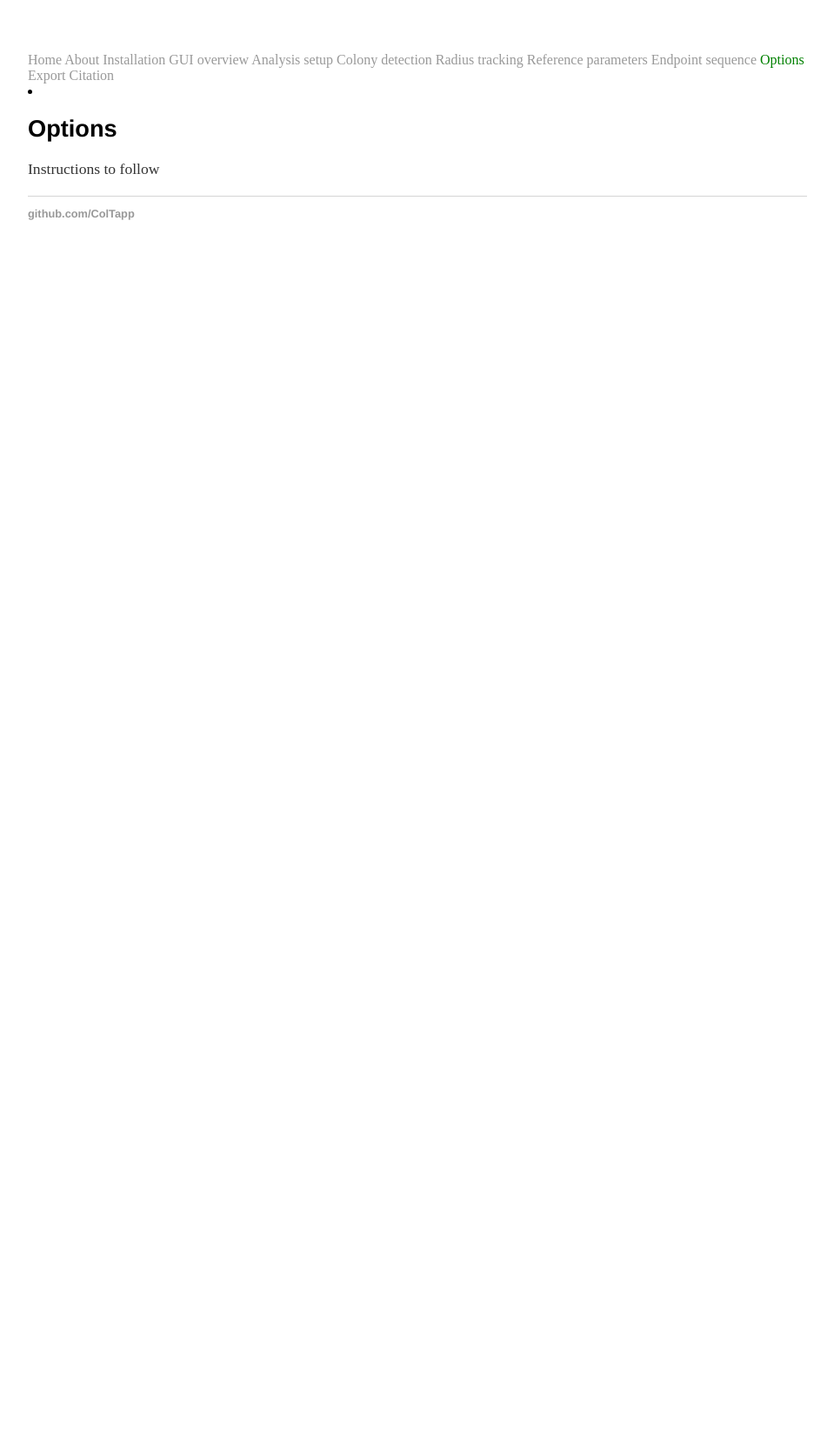
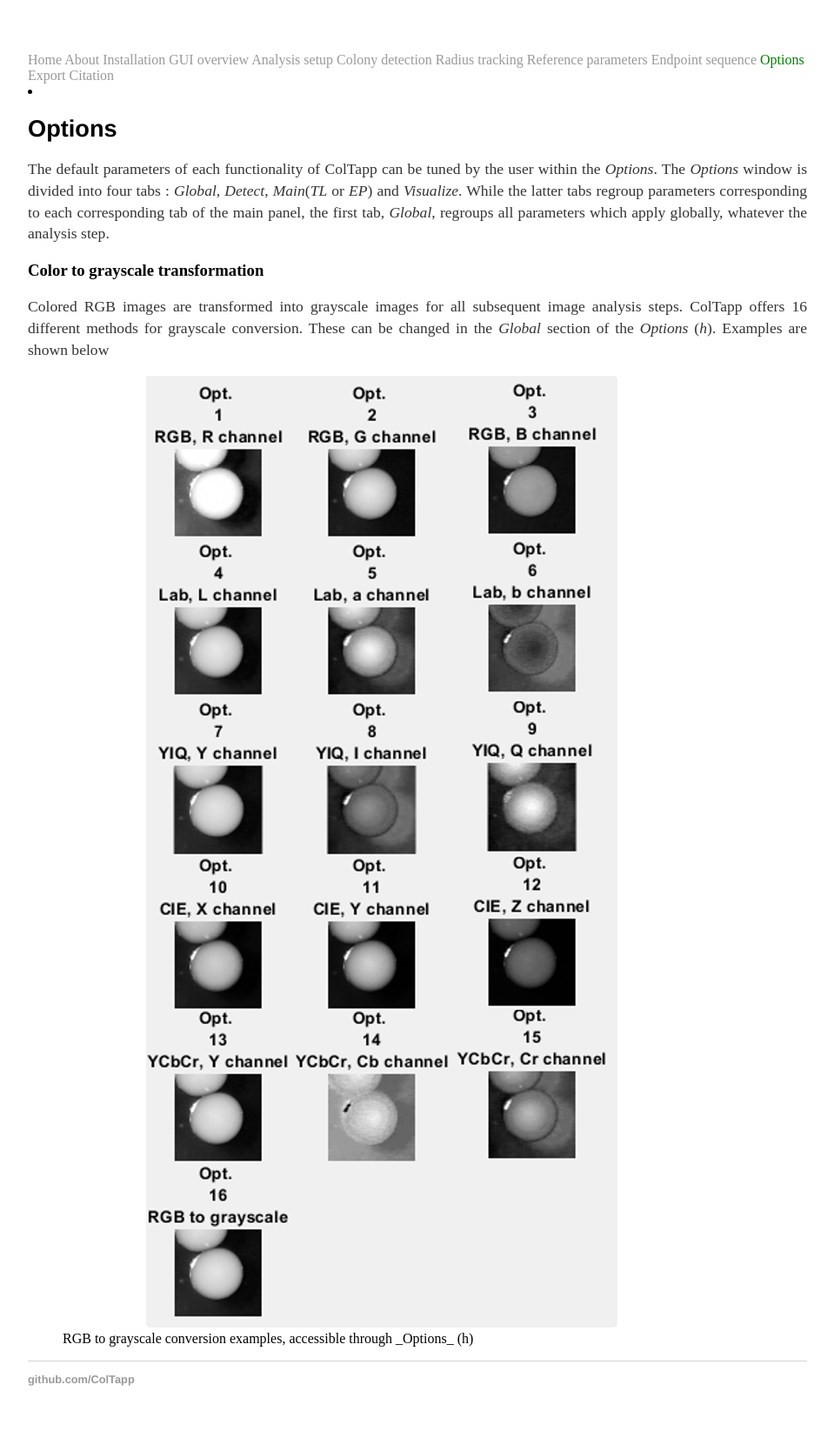
Before and after one commit to ColTapp/ColTapp.github.io, a Jekyll site: the page built from options.md, in a window 1280 px wide. Shown: the whole page at 87% size, without its empty margins (160-1119 px from the left). Built offline with Jekyll 4.4.1, drawn with Linux system fonts in a browser that asks for light colours; before the commit the page ends 900 px from its top, so only the background shows below that.

Commit message:
Update options.md

```diff
--- a/options.md
+++ b/options.md
@@ -4,4 +4,11 @@ title: Options
 ---
 # Options
 
-Instructions to follow
+The default parameters of each functionality of ColTapp can be tuned by the user within the _Options_. The _Options_ window is divided into four tabs : _Global_, _Detect_, _Main_(_TL_ or _EP_) and _Visualize_. While the latter tabs regroup parameters corresponding to each corresponding tab of the main panel, the first tab, _Global_, regroups all parameters which apply globally, whatever the analysis step.
+
+### Color to grayscale transformation
+Colored RGB images are transformed into grayscale images for all subsequent image analysis steps. ColTapp offers 16 different methods for grayscale conversion. These can be changed in the _Global_ section of the _Options_ (*h*). Examples are shown below
+<figure>
+  <img src="{{site.url}}/assets/images/Detect_4.png" alt="RGB to grayscale conversion" height="1094px"/>
+  <figcaption> RGB to grayscale conversion examples, accessible through _Options_ (h) </figcaption>
+</figure>
```
